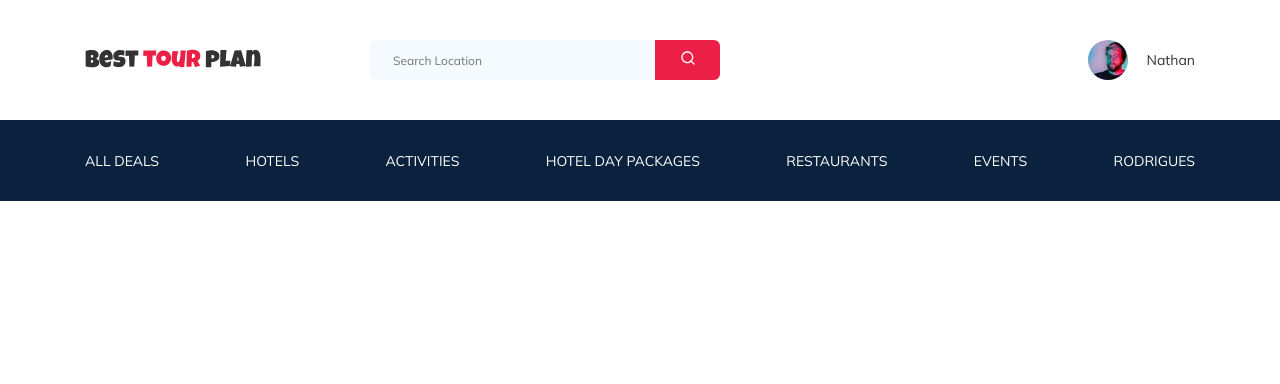
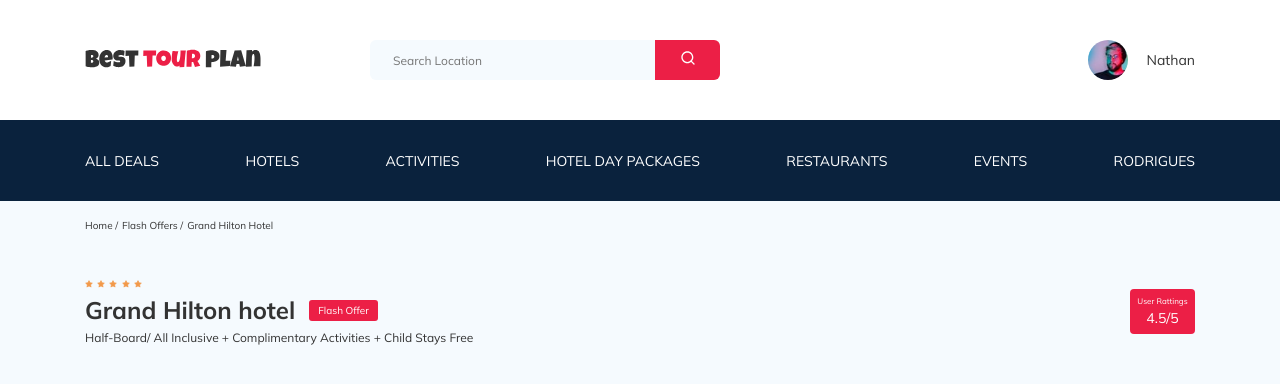
Before and after one commit to AlexHlimankov/tour-plan, a PHP site: page / in a window 1280 px wide. Shown: the top 384 px of the page. Run offline with PHP 8.4, Linux system fonts and the light colour scheme.

Commit message:
create: breadcrump and hotel

```diff
--- a/css/style.css
+++ b/css/style.css
@@ -5,6 +5,7 @@
 
 body {
   font-family: 'Mulish', sans-serif;
+  background-color: #F5FAFE;
   color: #333333;
 }
 
@@ -479,6 +480,118 @@ template {
   color: #333333;
 }
 
+.breadcrumb-list {
+  display: -webkit-box;
+  display: -ms-flexbox;
+  display: flex;
+  -webkit-box-align: center;
+      -ms-flex-align: center;
+          align-items: center;
+  padding: 18px 0;
+  margin: 0;
+  list-style: none;
+}
+
+.breadcrumb-list__item {
+  font-size: 10px;
+  line-height: 13px;
+}
+
+.breadcrumb-list__item:not(:last-child)::after {
+  content: '/';
+  margin-right: 4px;
+}
+
+.breadcrumb-list__link {
+  text-decoration: none;
+  color: inherit;
+}
+
+.hotel {
+  margin-top: 23px;
+  margin-bottom: 70px;
+}
+
+.hotel-info {
+  display: -webkit-box;
+  display: -ms-flexbox;
+  display: flex;
+  -webkit-box-align: center;
+      -ms-flex-align: center;
+          align-items: center;
+  -webkit-box-pack: justify;
+      -ms-flex-pack: justify;
+          justify-content: space-between;
+}
+
+.hotel-info__offer {
+  margin-left: 14px;
+  margin-top: 4px;
+}
+
+.hotel-info__name {
+  margin-top: 4px;
+  margin-bottom: 0;
+}
+
+.hotel-info__description {
+  margin: 5px 0;
+}
+
+.hotel-name {
+  font-size: 24px;
+  line-height: 30px;
+}
+
+.hotel-wrapper {
+  display: -webkit-box;
+  display: -ms-flexbox;
+  display: flex;
+  -ms-flex-wrap: wrap;
+      flex-wrap: wrap;
+  -webkit-box-align: center;
+      -ms-flex-align: center;
+          align-items: center;
+}
+
+.hotel-description {
+  font-size: 12px;
+  line-height: 15px;
+}
+
+.offer {
+  font-size: 10px;
+  line-height: 13px;
+  padding: 4px 9px;
+  background-color: #EC1F46;
+  color: #ffffff;
+  border-radius: 3px;
+}
+
+.stars {
+  -ms-flex-preferred-size: 100%;
+      flex-basis: 100%;
+}
+
+.rating {
+  max-width: 65px;
+  min-height: 45px;
+  text-align: center;
+  background-color: #EC1F46;
+  color: #ffffff;
+  border-radius: 4px;
+}
+
+.rating__text {
+  font-size: 8px;
+  line-height: 10px;
+}
+
+.rating__counter {
+  font-size: 14px;
+  line-height: 18px;
+}
+
 @media (max-width: 1200px) {
   .container {
     max-width: 960px;
--- a/index.html
+++ b/index.html
@@ -69,5 +69,52 @@
     </div>
     <!-- /.navbar-bottom -->
   </header>
+  <nav class="breadcrumb">
+    <div class="container">
+      <ul class="breadcrumb-list">
+        <li class="breadcrumb-list__item">
+          <a href="#" class="breadcrumb-list__link">Home</a>
+        </li>
+        <li class="breadcrumb-list__item">
+          <a href="#" class="breadcrumb-list__link">Flash Offers</a>
+        </li>
+        <li class="breadcrumb-list__item">
+          Grand Hilton Hotel
+        </li>
+      </ul>
+    </div>
+    <!-- /.container -->
+  </nav>
+  <!-- /.breadcrumb -->
+  <section class="hotel">
+    <div class="container">
+      <div class="hotel-info">
+        <div class="hotel-info__text">
+          <div class="hotel-wrapper">
+            <div class="stars">
+              <img src="/img/star.svg" alt="star">
+              <img src="/img/star.svg" alt="star">
+              <img src="/img/star.svg" alt="star">
+              <img src="/img/star.svg" alt="star">
+              <img src="/img/star.svg" alt="star">
+            </div>
+            <h1 class="hotel-name hotel-info__name">Grand Hilton hotel</h1>
+            <span class="offer hotel-info__offer">Flash Offer</span>
+          </div>
+          <!-- /.hotel-wrapper -->
+          <p class="hotel-description hotel-info__description">
+            Half-Board/ All Inclusive + Complimentary Activities + Child Stays Free
+          </p>
+        </div>
+        <!-- /.hotel-info__text -->
+        <div class="rating hotel-info__rating">
+          <span class="rating__text">User Rattings</span>
+          <span class="rating__counter">4.5/5</span>
+        </div>
+        <!-- /.hotel-info__rating -->
+      </div>
+    </div>
+    <!-- /.container -->
+  </section>
 </body>
 </html>
--- a/sass/_media.sass
+++ b/sass/_media.sass
@@ -47,6 +47,24 @@
         width: 16px
         height: 1px
         background-color: $text-color
+  .stars
+    flex-basis: content
+  .hotel
+    &-name
+      flex-basis: 100%
+    &-wrapper
+      justify-content: space-between
+    &-info
+      &__text
+        width: 100%
+      &__name
+        margin-top: 10px
+        margin-bottom: 0
+      &__rating
+        display: none
+      &__offer
+        order: -1
+        margin-left: 0
 @media (max-width: 576px)
   .logo
     width: 99px
--- a/sass/_settings.sass
+++ b/sass/_settings.sass
@@ -2,6 +2,7 @@
   box-sizing: border-box
 body
   font-family: 'Mulish', sans-serif
+  background-color: $secondary
   color: $text-color
 .container
   max-width: 1110px
--- a/sass/_variables.sass
+++ b/sass/_variables.sass
@@ -1,4 +1,5 @@
 $primary: #EC1F46
+$secondary: #F5FAFE
 $text-color: #333333
 $dark: #0A223D
 $light: #ffffff
--- /dev/null
+++ b/sass/blocks/_breadcrumb.sass
@@ -0,0 +1,17 @@
+.breadcrumb
+  &-list
+    display: flex
+    align-items: center
+    padding: 18px 0
+    margin: 0
+    list-style: none
+    &__item
+      font-size: 10px
+      line-height: 13px
+      &:not(:last-child)
+        &::after
+          content: '/'
+          margin-right: 4px
+    &__link
+      text-decoration: none
+      color: inherit
--- /dev/null
+++ b/sass/blocks/_hotel.sass
@@ -0,0 +1,47 @@
+.hotel
+  margin-top: 23px
+  margin-bottom: 70px
+  &-info
+    display: flex
+    align-items: center
+    justify-content: space-between
+    &__offer
+      margin-left: 14px
+      margin-top: 4px
+    &__name
+      margin-top: 4px
+      margin-bottom: 0
+    &__description
+      margin: 5px 0
+  &-name
+    font-size: 24px
+    line-height: 30px
+  &-wrapper
+    display: flex
+    flex-wrap: wrap
+    align-items: center
+  &-description
+    font-size: 12px
+    line-height: 15px
+.offer
+  font-size: 10px
+  line-height: 13px
+  padding: 4px 9px
+  background-color: $primary
+  color: $light
+  border-radius: 3px
+.stars
+  flex-basis: 100%
+.rating
+  max-width: 65px
+  min-height: 45px
+  text-align: center
+  background-color: $primary
+  color: $light
+  border-radius: 4px
+  &__text
+    font-size: 8px
+    line-height: 10px
+  &__counter
+    font-size: 14px
+    line-height: 18px
--- a/sass/style.sass
+++ b/sass/style.sass
@@ -6,5 +6,9 @@
 @import 'normalize'
 // Стили для блока header
 @import 'blocks/_header'
+// Стили для блока хлебные крошки
+@import 'blocks/_breadcrumb'
+// Стили для блока отеля
+@import 'blocks/_hotel'
 // Подключение медиазапросов
 @import 'media'
```
Also changed, not shown: other parts of css/style.css (+29 -0 lines), img/star.svg (added), 1 other file.
